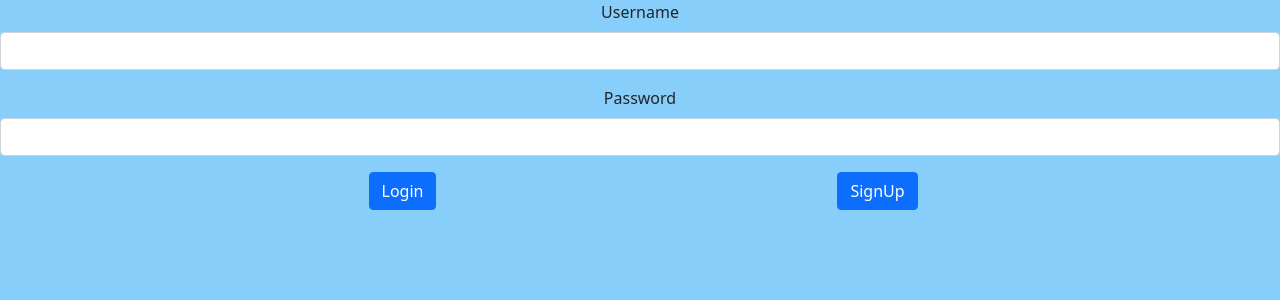
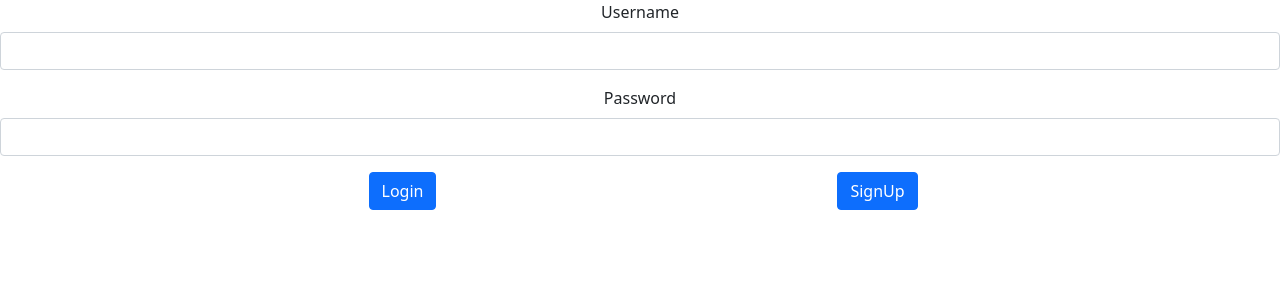
Before and after one commit to Solid129/phone-directory-app, a React (Create React App) app: page / in a window 1280 px wide. Shown: the top 300 px of the page. Built offline with nearby package versions, Linux system fonts and the light colour scheme; the HTML template or start-up script is replaced by a standard one.

Commit message:
background color removed

```diff
--- a/src/App.css
+++ b/src/App.css
@@ -1,6 +1,5 @@
 .App {
   text-align: center;
   height: 100vh;
-  background-color:lightskyblue;
   position: relative;
 }
```
